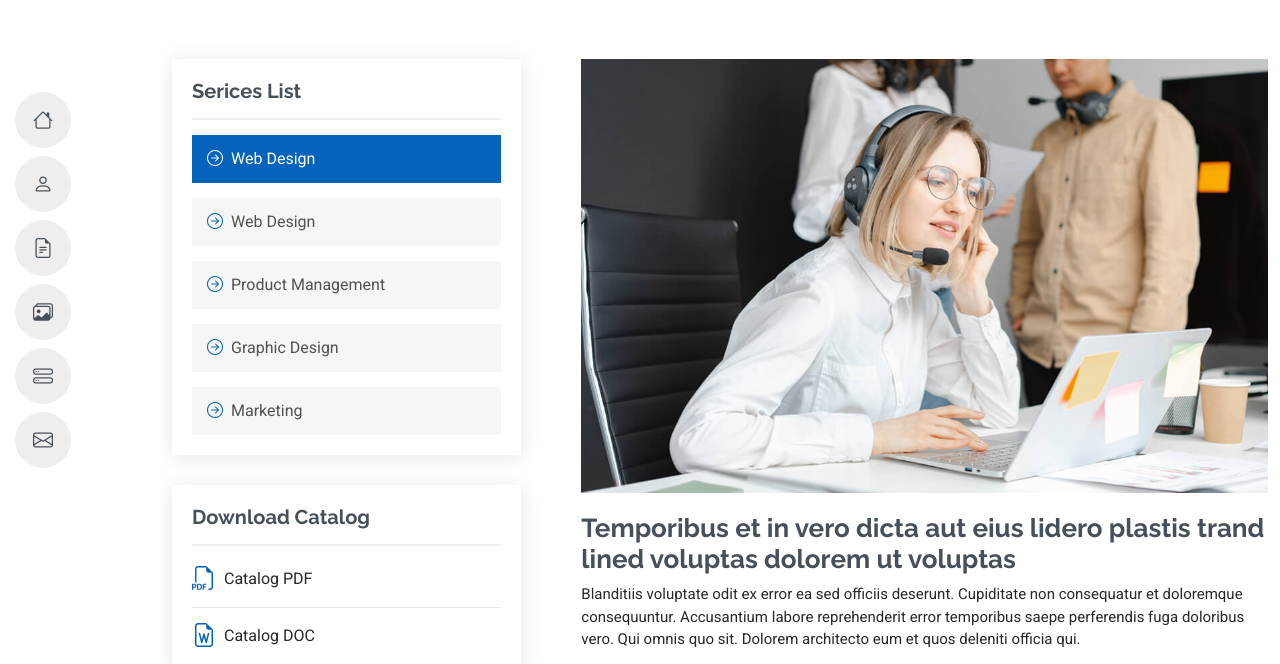
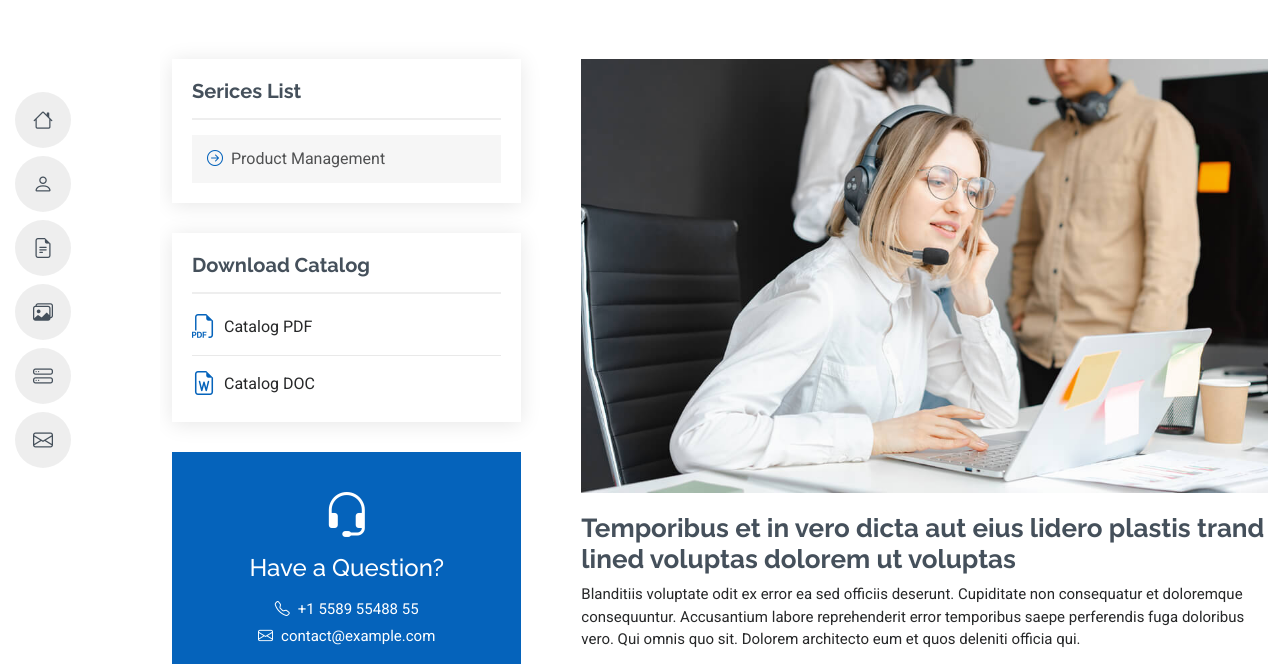
Before and after one commit to adeen-amer/adeen-amer.github.io, a plain HTML site: page service-details.html in a window 1280 px wide. Shown: the part 106-770 px from the top of the page. Drawn offline with Linux system fonts and the light colour scheme.

Commit message:
Picture change

```diff
--- a/service-details.html
+++ b/service-details.html
@@ -82,11 +82,11 @@
             <div class="service-box">
               <h4>Serices List</h4>
               <div class="services-list">
-                <a href="#" class="active"><i class="bi bi-arrow-right-circle"></i><span>Web Design</span></a>
-                <a href="#"><i class="bi bi-arrow-right-circle"></i><span>Web Design</span></a>
+                <!-- <a href="#" class="active"><i class="bi bi-arrow-right-circle"></i><span>Web Design</span></a>
+                <a href="#"><i class="bi bi-arrow-right-circle"></i><span>Web Design</span></a> -->
                 <a href="#"><i class="bi bi-arrow-right-circle"></i><span>Product Management</span></a>
-                <a href="#"><i class="bi bi-arrow-right-circle"></i><span>Graphic Design</span></a>
-                <a href="#"><i class="bi bi-arrow-right-circle"></i><span>Marketing</span></a>
+                <!-- <a href="#"><i class="bi bi-arrow-right-circle"></i><span>Graphic Design</span></a>
+                <a href="#"><i class="bi bi-arrow-right-circle"></i><span>Marketing</span></a> -->
               </div>
             </div><!-- End Services List -->
 
```
Also changed, not shown: Readme.txt (deleted), assets/img/hero-bg.jpg, forms/Readme.txt (deleted).
